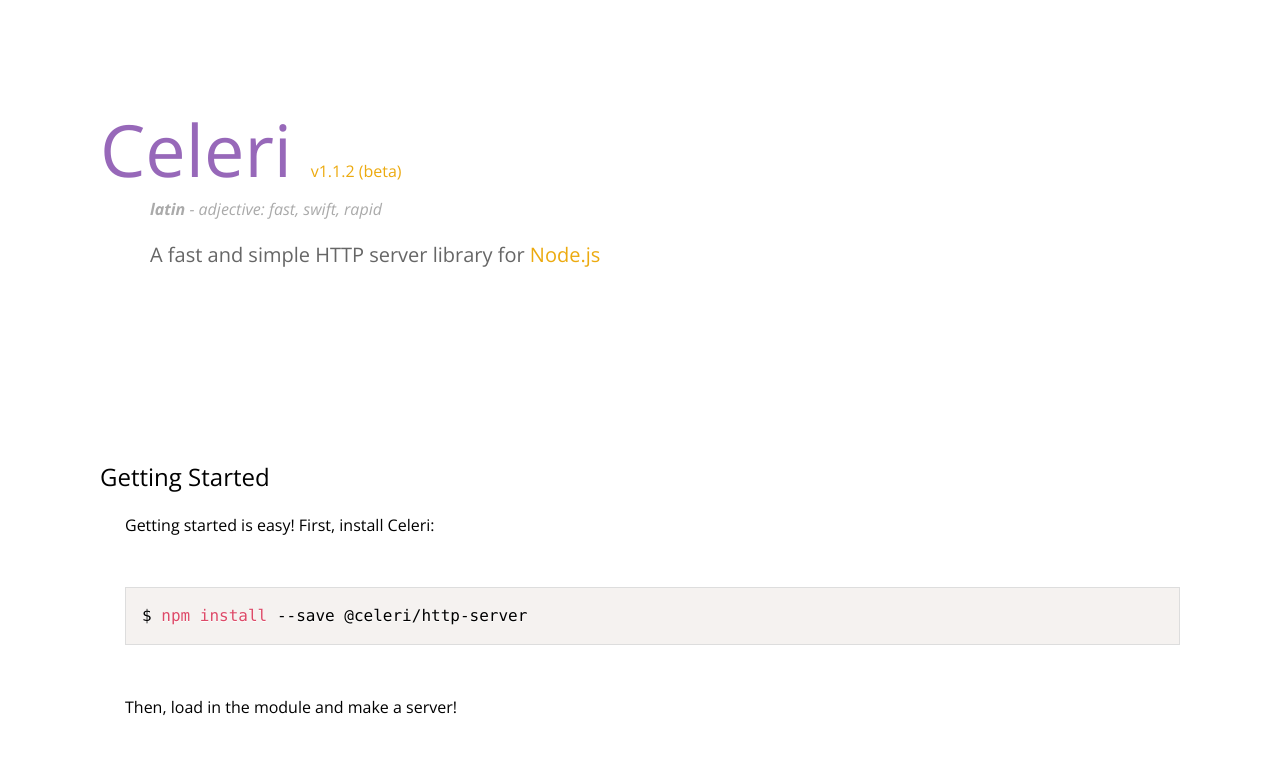
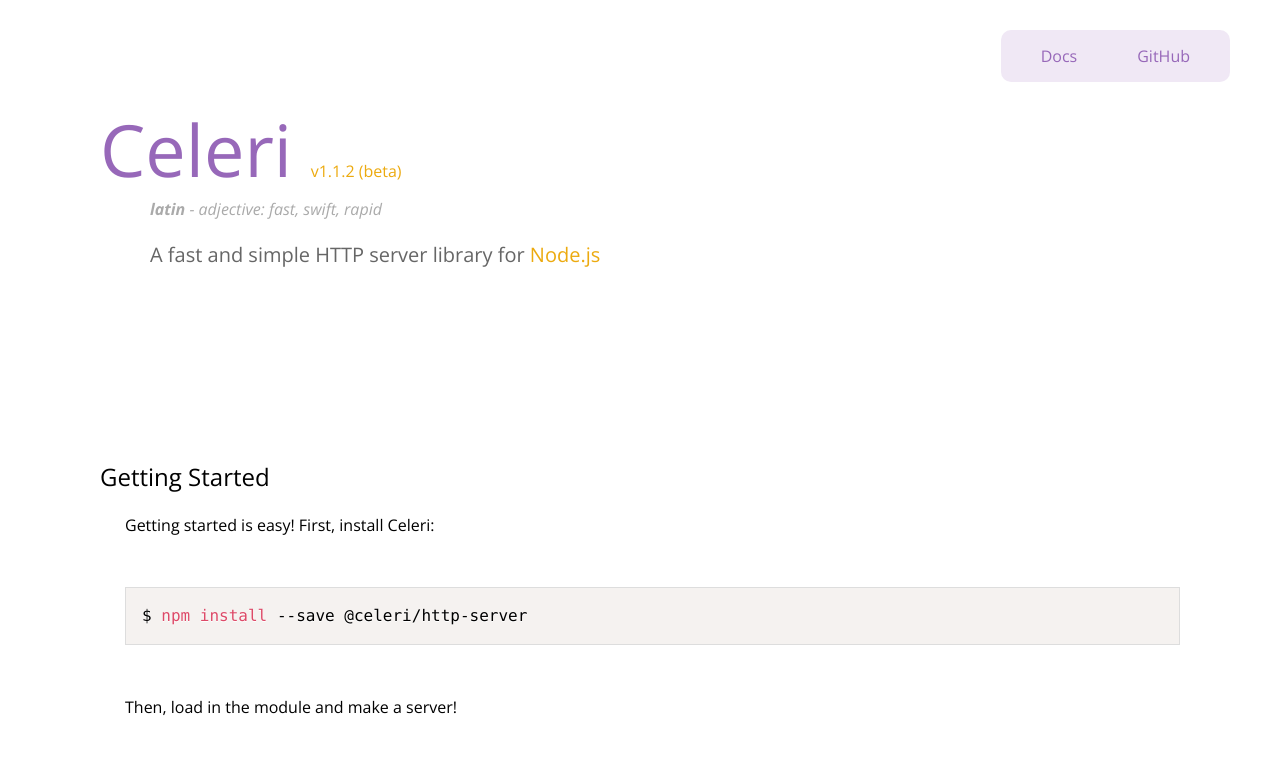
Before and after one commit to celeri-server/celerijs.com, a website: page public/index.html in a window 1280 px wide. Shown: the top 767 px of the page. Drawn offline with nearby package versions, Linux system fonts and the light colour scheme.

Commit message:
add some main navigation on home page

```diff
--- a/public/index.html
+++ b/public/index.html
@@ -20,6 +20,13 @@
 			A fast and simple HTTP server library for <a href="http://nodejs.org">Node.js</a>
 		</p>
 	</header>
+
+	<nav>
+		<ul>
+			<li><a href="/docs">Docs</a></li>
+			<li><a href="https://github.com/celeri-server/">GitHub</a></li>
+		</ul>
+	</nav>
 
 	<main>
 		<section class="getting-started">
--- a/public/styles/main.css
+++ b/public/styles/main.css
@@ -29,7 +29,6 @@
 }
 
 header h1 {
-	color: #666;
 	font-size: 72px;
 	font-weight: 300;
 	margin: 0;
@@ -57,6 +56,50 @@
 	color: #666;
 	font-size: 20px;
 	margin-left: 50px;
+}
+
+nav {
+	padding: 0 10px;
+	border-radius: 10px;
+	background: rgba(151,104,185,0.15);
+}
+
+nav ul {
+	list-style: none;
+	display: flex;
+	flex-direction: row;
+	flex-wrap: nowrap;
+	margin: 0;
+	padding: 15px 0;
+}
+
+nav li {
+	padding: 0 30px;
+}
+
+nav a {
+	color: #9768b9;
+}
+
+@media (max-width: 799px) {
+	nav {
+		margin: 0 25px;
+	}
+
+	nav ul {
+		justify-content: space-around;
+	}
+}
+
+@media (min-width: 800px) {
+	nav {
+		position: absolute;
+		top: 30px;
+		right: 50px;
+	}
+
+	nav a {
+	}
 }
 
 main {
```
